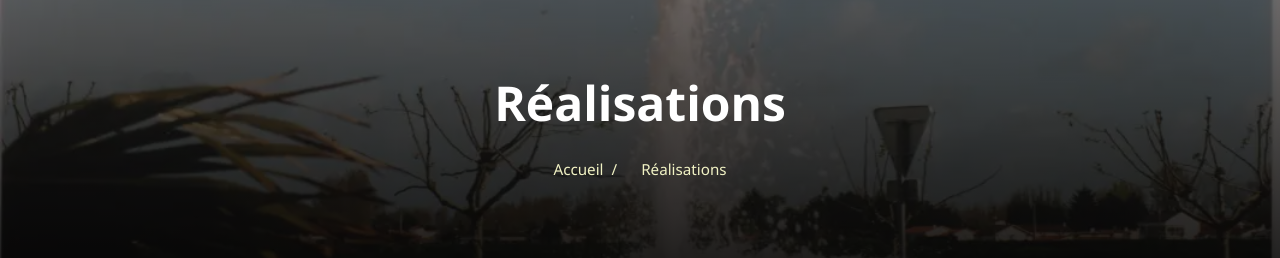
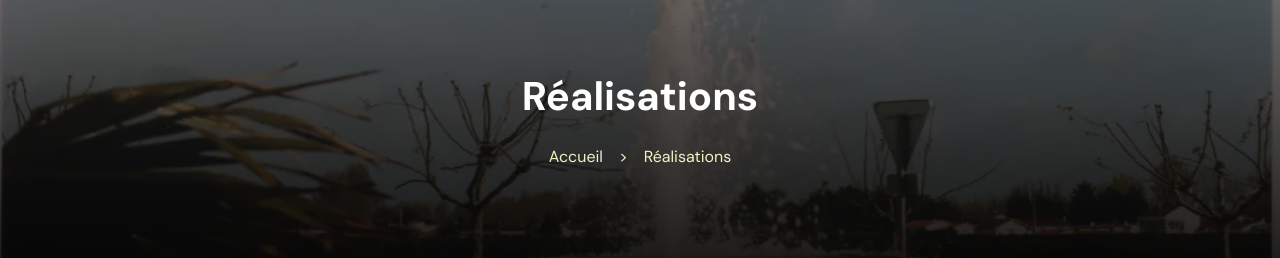
Before and after one commit to Jordan-celton/Neptune-Arrosage, a React (Vite) app in the folder mon-projet/: page /realisations in a window 1280 px wide. Shown: the part 172-430 px from the top of the page. Built offline with nearby package versions, Linux system fonts and the light colour scheme.

Commit message:
style: Augmentation de la taille de la police des titres dans les sections de fil d’Ariane pour une meilleure visibilité

```diff
--- a/mon-projet/src/styles/NeptunePage/Breadcrumb.css
+++ b/mon-projet/src/styles/NeptunePage/Breadcrumb.css
@@ -13,7 +13,7 @@
 }
 
 #breadcrumb-title {
-    font-size: 1.5rem;
+    font-size: 2.5rem;
     font-weight: bold;
     color: var(--light-bg);
     margin-bottom: 2.8rem;
--- a/mon-projet/src/styles/RealisationPage/Realisations.css
+++ b/mon-projet/src/styles/RealisationPage/Realisations.css
@@ -12,21 +12,21 @@
 }
 
 .services-header h1 {
-    font-size: 3rem;
-    margin-bottom: 1.5rem;
+    font-size: 2.5rem;
     animation: fadeIn 0.6s ease forwards;
+    font-family: var(--font-secondary);
 }
 
 .breadcrumb {
-    font-size: 0.95rem;
+    font-size: 1rem;
     color: var(--light-bg);
+    font-family: var(--font-secondary);
 }
 
 .breadcrumb ol {
     list-style: none;
     display: flex;
     justify-content: center;
-    gap: 1rem;
     flex-wrap: wrap;
 }
 
@@ -36,8 +36,8 @@
 }
 
 .breadcrumb li::after {
-    content: "/";
-    margin: 0 0.5rem;
+    content: ">";
+    margin: 1rem;
     color: var(--light-accent);
 }
 
--- a/mon-projet/src/styles/ServicesPage/Breadcrumb.css
+++ b/mon-projet/src/styles/ServicesPage/Breadcrumb.css
@@ -12,7 +12,7 @@
 }
 
 .breadcrumb-services-header h1 {
-    font-size: 1.5rem;
+    font-size: 2.5rem;
     margin-bottom: 2.8rem;
     animation: fadeIn 0.6s ease forwards;
     font-family: var(--font-secondary);
```
